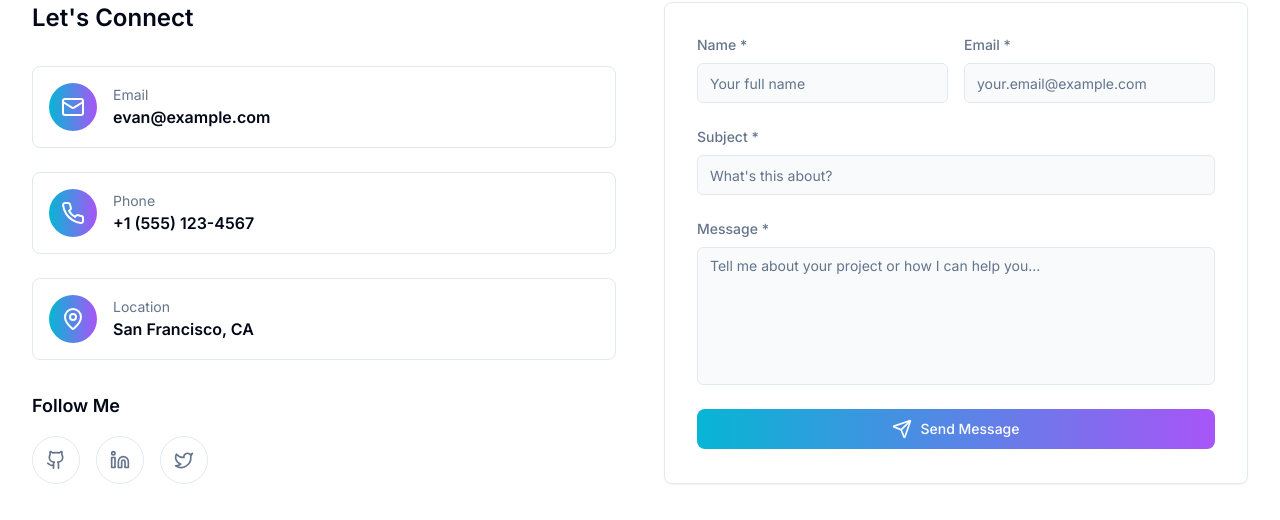
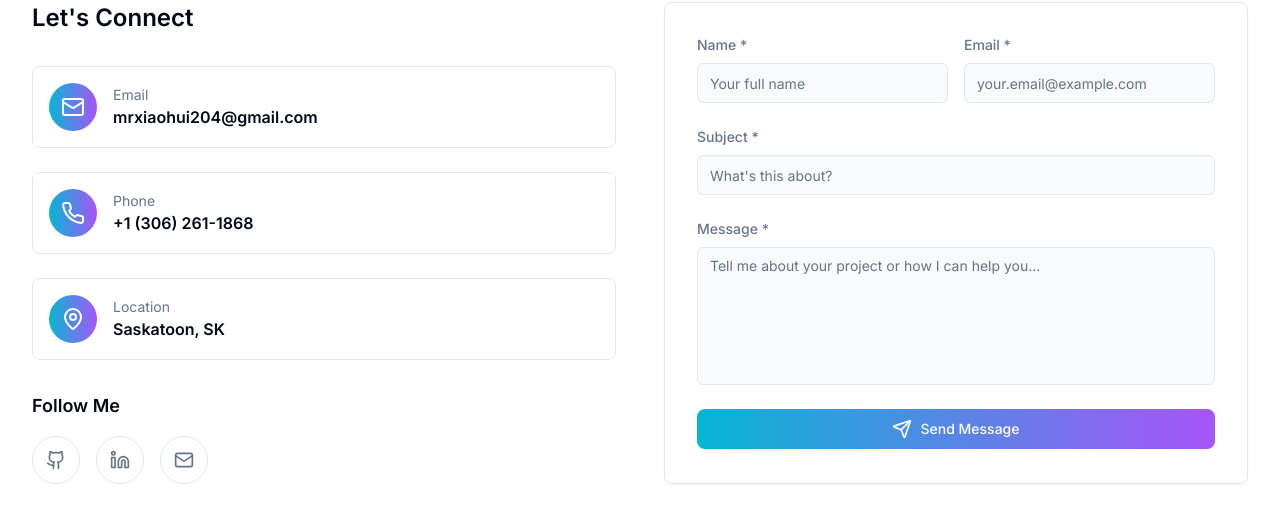
Before and after one commit to EvanHuang7/portfolio-app, a Next.js app: page / in a window 1280 px wide. Shown: the part 5065-5585 px from the top of the page. Built offline with nearby package versions, Linux system fonts and the light colour scheme.

Commit message:
update the contact info in Hero and Contact sections

```diff
--- a/components/Contact.tsx
+++ b/components/Contact.tsx
@@ -1,25 +1,35 @@
 "use client";
 
-import { useState } from 'react';
-import { Send, Mail, Phone, MapPin, Github, Linkedin, Twitter } from 'lucide-react';
-import { Card, CardContent } from '@/components/ui/card';
-import { Button } from '@/components/ui/button';
-import { Input } from '@/components/ui/input';
-import { Textarea } from '@/components/ui/textarea';
+import { useState } from "react";
+import {
+  Send,
+  Mail,
+  Phone,
+  MapPin,
+  Github,
+  Linkedin,
+  Twitter,
+} from "lucide-react";
+import { Card, CardContent } from "@/components/ui/card";
+import { Button } from "@/components/ui/button";
+import { Input } from "@/components/ui/input";
+import { Textarea } from "@/components/ui/textarea";
 
 const Contact = () => {
   const [formData, setFormData] = useState({
-    name: '',
-    email: '',
-    subject: '',
-    message: ''
+    name: "",
+    email: "",
+    subject: "",
+    message: "",
   });
   const [isSubmitting, setIsSubmitting] = useState(false);
 
-  const handleInputChange = (e: React.ChangeEvent<HTMLInputElement | HTMLTextAreaElement>) => {
+  const handleInputChange = (
+    e: React.ChangeEvent<HTMLInputElement | HTMLTextAreaElement>
+  ) => {
     setFormData({
       ...formData,
-      [e.target.name]: e.target.value
+      [e.target.name]: e.target.value,
     });
   };
 
@@ -28,53 +38,53 @@ const Contact = () => {
     setIsSubmitting(true);
 
     // Simulate form submission
-    await new Promise(resolve => setTimeout(resolve, 2000));
+    await new Promise((resolve) => setTimeout(resolve, 2000));
 
-    alert('Message sent successfully!');
-    setFormData({ name: '', email: '', subject: '', message: '' });
+    alert("Message sent successfully!");
+    setFormData({ name: "", email: "", subject: "", message: "" });
     setIsSubmitting(false);
   };
 
   const contactInfo = [
     {
       icon: <Mail size={24} />,
-      label: 'Email',
-      value: 'evan@example.com',
-      href: 'mailto:evan@example.com'
+      label: "Email",
+      value: "mrxiaohui204@gmail.com",
+      href: "mailto:mrxiaohui204@gmail.com",
     },
     {
       icon: <Phone size={24} />,
-      label: 'Phone',
-      value: '+1 (555) 123-4567',
-      href: 'tel:+15551234567'
+      label: "Phone",
+      value: "+1 (306) 261-1868",
+      href: "tel:+13062611868",
     },
     {
       icon: <MapPin size={24} />,
-      label: 'Location',
-      value: 'San Francisco, CA',
-      href: 'https://maps.google.com'
-    }
+      label: "Location",
+      value: "Saskatoon, SK",
+      href: "https://maps.google.com",
+    },
   ];
 
   const socialLinks = [
     {
       icon: <Github size={20} />,
-      label: 'GitHub',
-      href: 'https://github.com',
-      color: 'hover:text-gray-300'
+      label: "GitHub",
+      href: "https://github.com/EvanHuang7",
+      color: "hover:text-gray-300",
     },
     {
       icon: <Linkedin size={20} />,
-      label: 'LinkedIn',
-      href: 'https://linkedin.com',
-      color: 'hover:text-blue-400'
+      label: "LinkedIn",
+      href: "https://www.linkedin.com/in/evan-huang-97336b1a9/",
+      color: "hover:text-blue-400",
     },
     {
-      icon: <Twitter size={20} />,
-      label: 'Twitter',
-      href: 'https://twitter.com',
-      color: 'hover:text-sky-400'
-    }
+      icon: <Mail size={20} />,
+      label: "Email",
+      href: "mailto:mrxiaohui204@gmail.com",
+      color: "hover:text-sky-400",
+    },
   ];
 
   return (
@@ -87,15 +97,17 @@ const Contact = () => {
             </span>
           </h2>
           <p className="text-xl text-muted-foreground max-w-3xl mx-auto leading-relaxed">
-            Have a project in mind or want to discuss opportunities?
-            I&apos;d love to hear from you. Let&apos;s create something amazing together.
+            Have a project in mind or want to discuss opportunities? I&apos;d
+            love to hear from you. Let&apos;s create something amazing together.
           </p>
         </div>
 
         <div className="grid lg:grid-cols-2 gap-12">
           {/* Contact Information */}
           <div>
-            <h3 className="text-2xl font-semibold text-foreground mb-8">Let&apos;s Connect</h3>
+            <h3 className="text-2xl font-semibold text-foreground mb-8">
+              Let&apos;s Connect
+            </h3>
 
             <div className="space-y-6 mb-8">
               {contactInfo.map((info, index) => (
@@ -110,15 +122,21 @@ const Contact = () => {
                     {info.icon}
                   </div>
                   <div>
-                    <p className="text-sm text-muted-foreground">{info.label}</p>
-                    <p className="text-foreground font-semibold">{info.value}</p>
+                    <p className="text-sm text-muted-foreground">
+                      {info.label}
+                    </p>
+                    <p className="text-foreground font-semibold">
+                      {info.value}
+                    </p>
                   </div>
                 </a>
               ))}
             </div>
 
             <div>
-              <h4 className="text-lg font-semibold text-foreground mb-4">Follow Me</h4>
+              <h4 className="text-lg font-semibold text-foreground mb-4">
+                Follow Me
+              </h4>
               <div className="flex space-x-4">
                 {socialLinks.map((link, index) => (
                   <a
@@ -141,7 +159,10 @@ const Contact = () => {
               <form onSubmit={handleSubmit} className="space-y-6">
                 <div className="grid sm:grid-cols-2 gap-4">
                   <div>
-                    <label htmlFor="name" className="block text-sm font-medium text-muted-foreground mb-2">
+                    <label
+                      htmlFor="name"
+                      className="block text-sm font-medium text-muted-foreground mb-2"
+                    >
                       Name *
                     </label>
                     <Input
@@ -156,7 +177,10 @@ const Contact = () => {
                     />
                   </div>
                   <div>
-                    <label htmlFor="email" className="block text-sm font-medium text-muted-foreground mb-2">
+                    <label
+                      htmlFor="email"
+                      className="block text-sm font-medium text-muted-foreground mb-2"
+                    >
                       Email *
                     </label>
                     <Input
@@ -173,7 +197,10 @@ const Contact = () => {
                 </div>
 
                 <div>
-                  <label htmlFor="subject" className="block text-sm font-medium text-muted-foreground mb-2">
+                  <label
+                    htmlFor="subject"
+                    className="block text-sm font-medium text-muted-foreground mb-2"
+                  >
                     Subject *
                   </label>
                   <Input
@@ -189,7 +216,10 @@ const Contact = () => {
                 </div>
 
                 <div>
-                  <label htmlFor="message" className="block text-sm font-medium text-muted-foreground mb-2">
+                  <label
+                    htmlFor="message"
+                    className="block text-sm font-medium text-muted-foreground mb-2"
+                  >
                     Message *
                   </label>
                   <Textarea
--- a/components/Hero.tsx
+++ b/components/Hero.tsx
@@ -128,7 +128,7 @@ const Hero = () => {
 
             <div className="flex justify-center lg:justify-start space-x-6">
               <a
-                href="https://github.com"
+                href="https://github.com/EvanHuang7"
                 target="_blank"
                 rel="noopener noreferrer"
                 className="text-muted-foreground hover:text-cyan-400 transition-colors duration-300 transform hover:scale-110"
@@ -136,7 +136,7 @@ const Hero = () => {
                 <Github size={24} />
               </a>
               <a
-                href="https://linkedin.com"
+                href="https://www.linkedin.com/in/evan-huang-97336b1a9/"
                 target="_blank"
                 rel="noopener noreferrer"
                 className="text-muted-foreground hover:text-cyan-400 transition-colors duration-300 transform hover:scale-110"
@@ -144,7 +144,7 @@ const Hero = () => {
                 <Linkedin size={24} />
               </a>
               <a
-                href="mailto:evan@example.com"
+                href="mailto:mrxiaohui204@gmail.com"
                 className="text-muted-foreground hover:text-cyan-400 transition-colors duration-300 transform hover:scale-110"
               >
                 <Mail size={24} />
```
